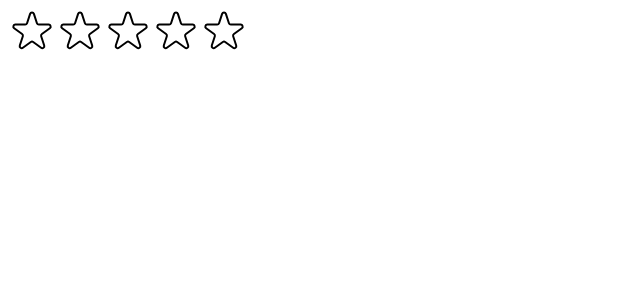
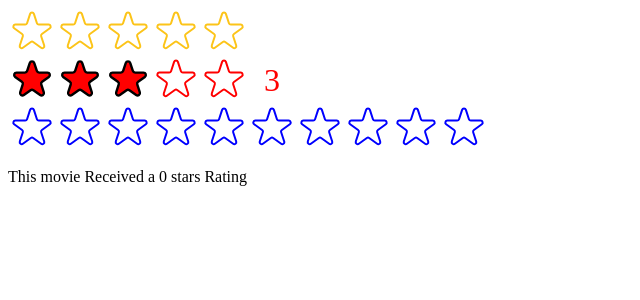
Before and after one commit to Emmanuel687/usePopcorn, a React (Create React App) app: page / in a window 1280 px wide. Shown: the top 300 px of the page, without its empty margins (0-640 px from the left). Built offline with nearby package versions, Linux system fonts and the light colour scheme.

Commit message:
Dev:-Improved Reusability of using prop

```diff
--- a/src/StarRating.js
+++ b/src/StarRating.js
@@ -10,26 +10,30 @@ const starContainer = {
   display: "flex",
 };
 
-const textStyle = {
-  lineHeight: "1",
-  margin: "0",
-};
-
-const starStyle = {
-  width: "48px",
-  height: "48px",
-  display: "block",
-  cursor: "pointer",
-};
-const StarRating = ({ maxRating = 5 }) => {
-  const [rating, setRating] = useState(0);
+const StarRating = ({
+  maxRating = 5,
+  color = "#fcc419",
+  size = 48,
+  className = "",
+  messages = [],
+  defaultRating = 0,
+  onSetRating
+}) => {
+  const [rating, setRating] = useState(defaultRating);
   const [tempRating, setTempRating] = useState(0);
 
   function handleRating(rating) {
     setRating(rating);
+    onSetRating(rating)
   }
+  const textStyle = {
+    lineHeight: "1",
+    margin: "0",
+    color,
+    fontSize: `${size / 1.5}px`,
+  };
   return (
-    <div style={containerStyle}>
+    <div style={containerStyle} className={className}>
       <div style={starContainer}>
         {Array.from({ length: maxRating }, (_, i) => (
           <Star
@@ -38,17 +42,29 @@ const StarRating = ({ maxRating = 5 }) => {
             onHoverIn={() => setTempRating(i + 1)}
             onHoverOut={() => setTempRating(0)}
             onRate={() => handleRating(i + 1)}
+            color={color}
+            size={size}
           />
         ))}
       </div>
-      <p style={textStyle}>{tempRating || rating || ""}</p>
+      <p style={textStyle}>
+        {messages.length === maxRating
+          ? messages[tempRating ? tempRating - 1 : rating - 1]
+          : tempRating || rating || ""}
+      </p>
     </div>
   );
 };
 
 export default StarRating;
 
-const Star = ({ onRate, full, onHoverIn, onHoverOut }) => {
+const Star = ({ onRate, full, onHoverIn, onHoverOut, color, size }) => {
+  const starStyle = {
+    width: `${size}px`,
+    height: `${size}px`,
+    display: "block",
+    cursor: "pointer",
+  };
   return (
     <span
       role="button"
@@ -61,7 +77,7 @@ const Star = ({ onRate, full, onHoverIn, onHoverOut }) => {
         <svg
           xmlns="http://www.w3.org/2000/svg"
           viewBox="0 0 20 20"
-          fill="#000"
+          fill={color}
           stroke="#000"
         >
           <path d="M9.049 2.927c.3-.921 1.603-.921 1.902 0l1.07 3.292a1 1 0 00.95.69h3.462c.969 0 1.371 1.24.588 1.81l-2.8 2.034a1 1 0 00-.364 1.118l1.07 3.292c.3.921-.755 1.688-1.54 1.118l-2.8-2.034a1 1 0 00-1.175 0l-2.8 2.034c-.784.57-1.838-.197-1.539-1.118l1.07-3.292a1 1 0 00-.364-1.118L2.98 8.72c-.783-.57-.38-1.81.588-1.81h3.461a1 1 0 00.951-.69l1.07-3.292z" />
@@ -71,7 +87,7 @@ const Star = ({ onRate, full, onHoverIn, onHoverOut }) => {
           xmlns="http://www.w3.org/2000/svg"
           fill="none"
           viewBox="0 0 24 24"
-          stroke="#000"
+          stroke={color}
         >
           <path
             strokeLinecap="round"
--- a/src/index.js
+++ b/src/index.js
@@ -1,16 +1,29 @@
-import React from 'react';
-import ReactDOM from 'react-dom/client';
+import React, { useState } from "react";
+import ReactDOM from "react-dom/client";
 // import './index.css';
 // import App from './App';
-import StarRating from './StarRating';
+import StarRating from "./StarRating";
 
-const root = ReactDOM.createRoot(document.getElementById('root'));
+function Test() {
+  const [movieRating, setMovieRating]=useState(0)
+  return (
+    <>
+      <StarRating color="blue" maxRating={10} onSetRating={setMovieRating}/>
+      <p>This movie Received a {movieRating} stars Rating </p>
+    </>
+  );
+}
+
+const root = ReactDOM.createRoot(document.getElementById("root"));
 root.render(
   <React.StrictMode>
     {/* <App /> */}
-    <StarRating maxRating={5} />
-
-
+    <StarRating
+      maxRating={5}
+      messages={["Terrible", "Bad", "Okay", "Good", "Amazing"]}
+    />
+    <StarRating maxRating={5} color="red" className="test" defaultRating={3} />
+    <Test />
   </React.StrictMode>
 );
 
```
